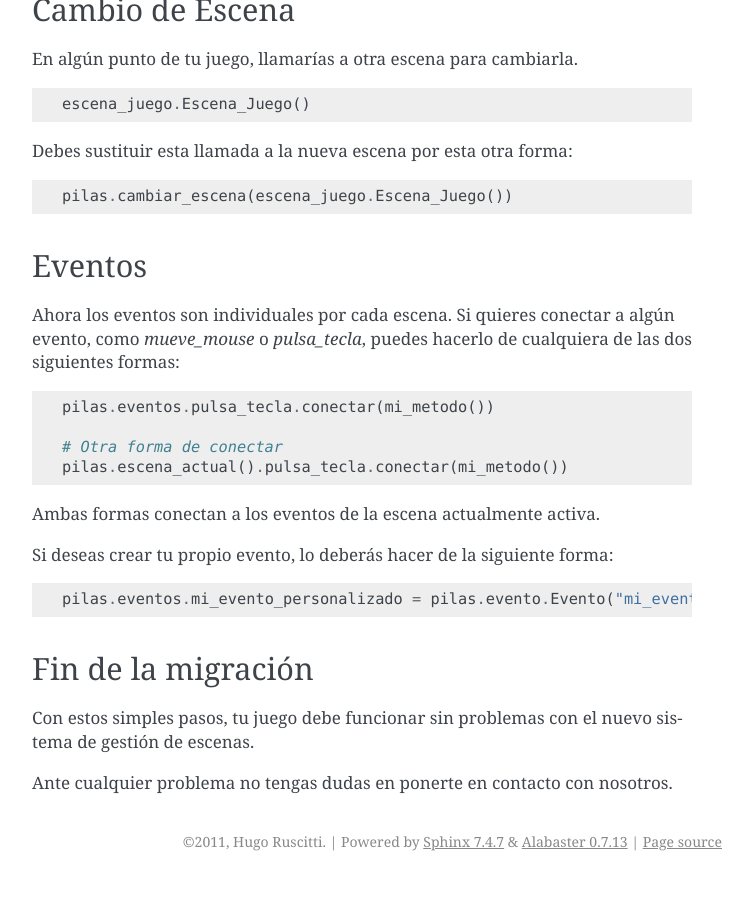
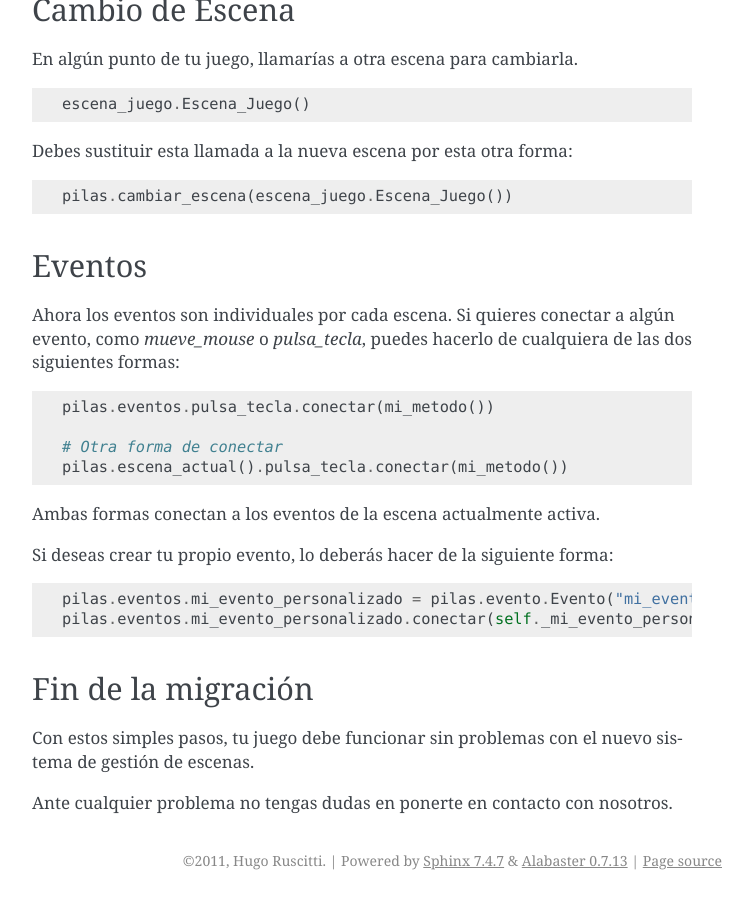
Before and after one commit to hugoruscitti/pilas-docs, a Sphinx documentation site: the page built from source/migrar_al_gestor_de_escenas.rst, in a window 1280 px wide and 900 px high, scrolled down 1879 px. Shown: the whole window, without its empty margins (388-1141 px from the left). Built offline with Sphinx 7.4.7, drawn with Linux system fonts in a browser that asks for light colours.

Commit message:
Añadido un ejemplo a la doc de eventos

```diff
--- a/source/migrar_al_gestor_de_escenas.rst
+++ b/source/migrar_al_gestor_de_escenas.rst
@@ -136,6 +136,7 @@ Si deseas crear tu propio evento, lo deberás hacer de la siguiente forma:
 .. code-block:: python
 
     pilas.eventos.mi_evento_personalizado = pilas.evento.Evento("mi_evento_personalizado")
+    pilas.eventos.mi_evento_personalizado.conectar(self._mi_evento_personalizado)
 
 
 Fin de la migración
```
